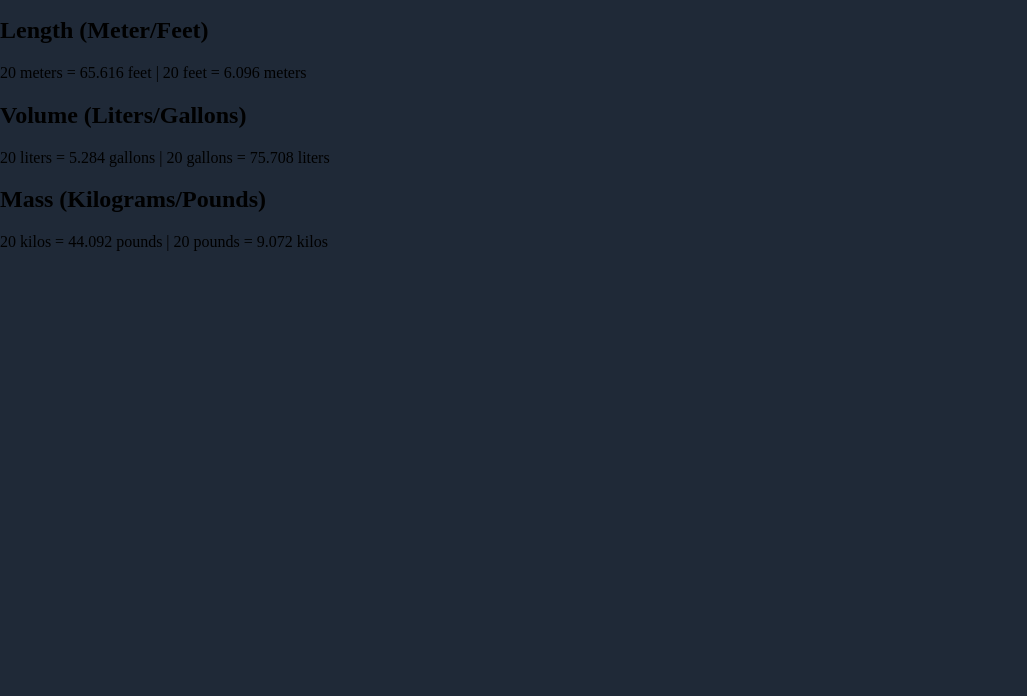
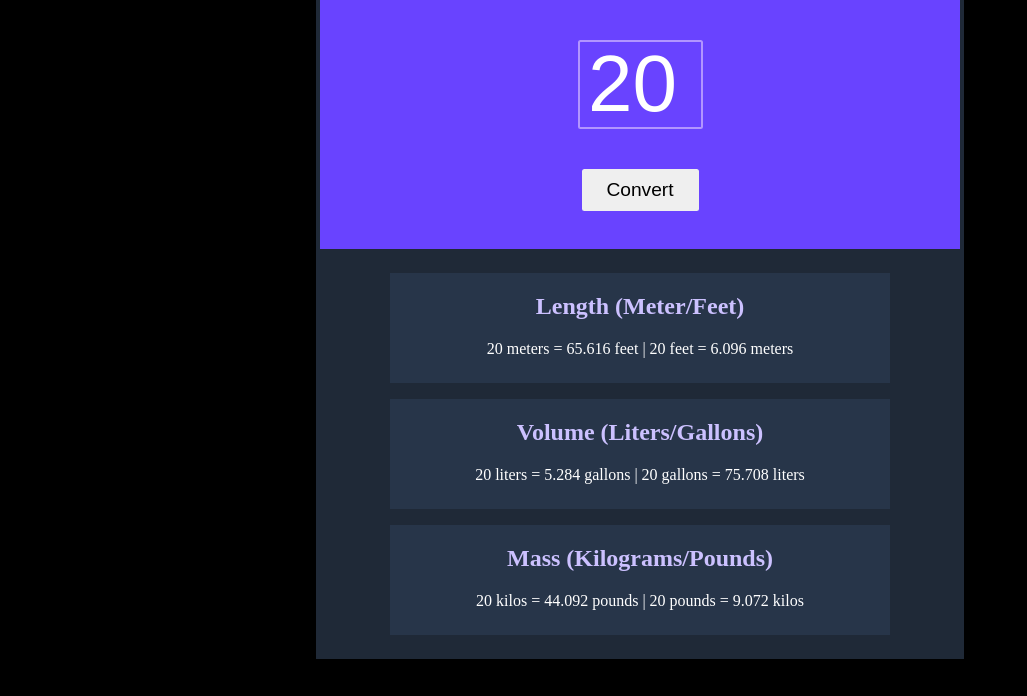
Before and after one commit to memelopez/unitConversion, a browser extension: page index.html in a window 1280 px wide. Shown: the part 104-800 px from the top of the page, without its empty margins (0-1027 px from the left). Drawn offline with Linux system fonts and the light colour scheme.

Commit message:
Add basic styles

```diff
--- a/index.css
+++ b/index.css
@@ -1,4 +1,65 @@
 body{
   margin: 0;
+  background-color: #000;
+  color: #fff;
+}
+
+.container {
   background-color: #1F2937;
+  width: 50%;
+  margin: 1.5em auto;
+  text-align: center;
+  padding: 0 0.25em;
+  display: flex;
+  flex-direction: column;
+  justify-content: center;
 }
+
+header {
+  background-color: #6943FF;
+  display: flex;
+  flex-direction: column;
+  justify-content: center;
+  align-items: center;
+}
+
+header input {
+  width: 117px;
+  height: 83px;
+  border: 2px solid #B295FF;
+  border-radius: 2.5px;
+  background-color: #6943FF;
+  color: #fff;
+  font-size: 5em;
+  text-align: center;
+  margin: 0.5em 0;
+}
+
+header button {
+  width: 117px;
+  height: 42px;
+  border-radius: 2.5px;
+  font-size: 1.2em;
+  text-align: center;
+  margin-bottom: 2em;
+  border: none;
+}
+
+.results h2 {
+  color: #CCC1FF;
+}
+
+.results div {
+  background-color: #273549;
+  width: 500px;
+  height: 110px;
+  margin: 0.5em 0;
+}
+
+.results {
+  margin: 0 auto;
+  padding: 1em;
+  display: flex;
+  flex-direction: column;
+  justify-content: center;
+}
```
